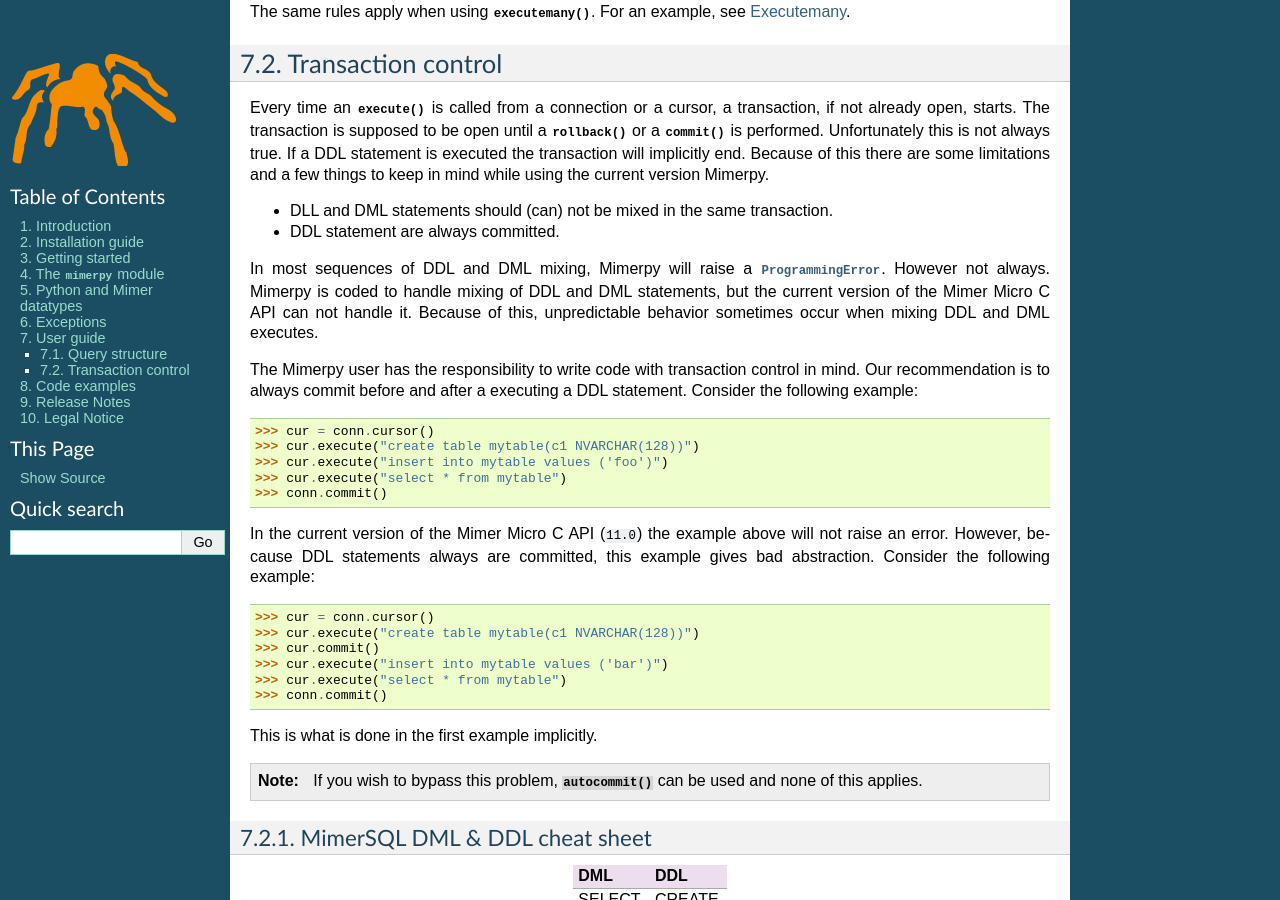
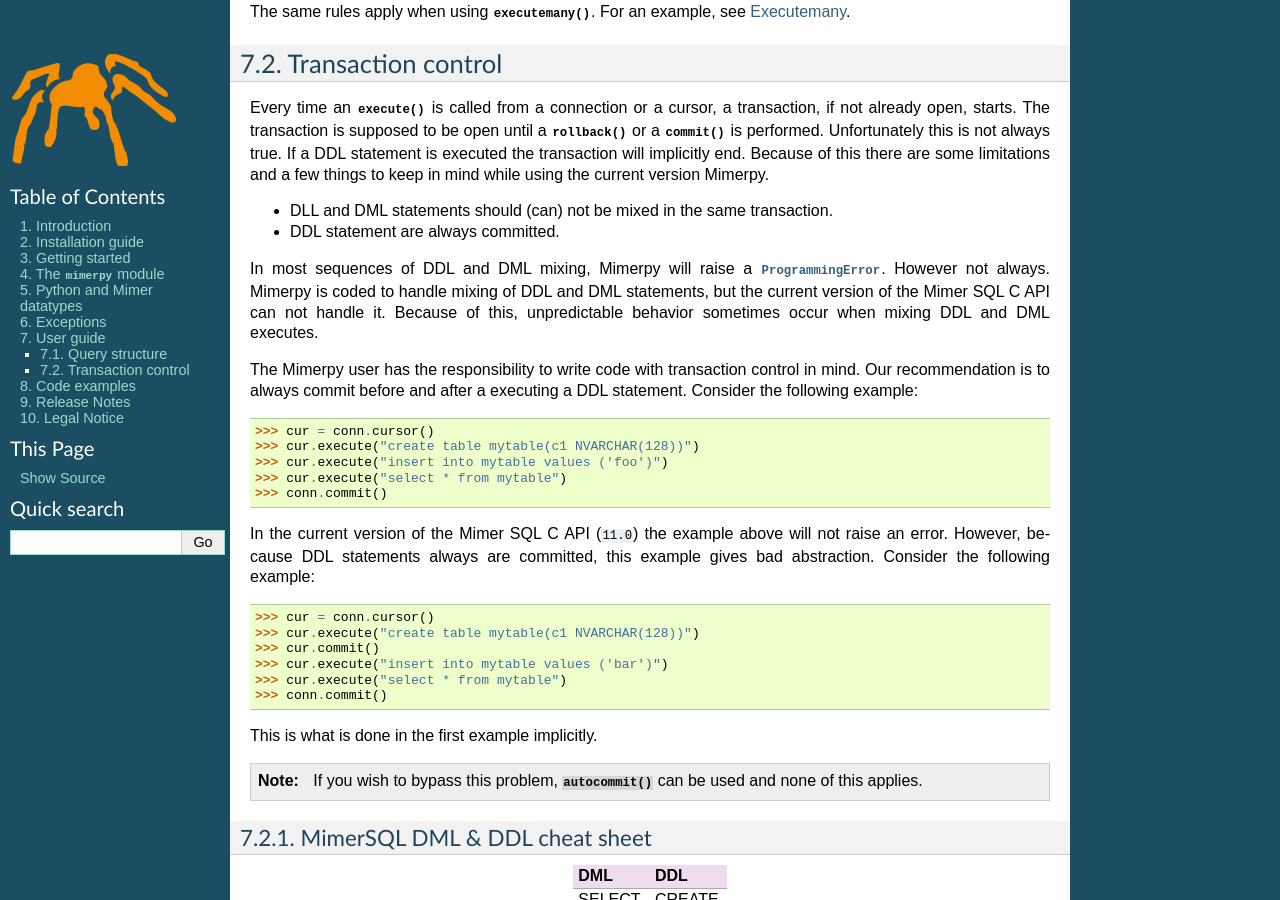
Before and after one commit to mimersql/MimerPy, a Sphinx documentation site: the page built from doc/userguide.rst, in a window 1280 px wide and 900 px high, scrolled down 946 px. Built offline with Sphinx 7.4.7, drawn with Linux system fonts in a browser that asks for light colours; some of the changed text lies outside the part shown.

Commit message:
Fixed links. Formatted paragraphs.

```diff
--- a/doc/gettingstarted.rst
+++ b/doc/gettingstarted.rst
@@ -7,7 +7,7 @@
 uncertain if you have a Mimer server running, or need help getting one
 running, please visit the `Mimer documentation`_.
 
-.. _Mimer documentation: https://developer.mimer.com/products/documentation/
+.. _Mimer documentation: https://developer.mimer.com/documentation/
 
 Checking the Mimerpy installation
 ---------------------------------
--- a/doc/userguide.rst
+++ b/doc/userguide.rst
@@ -4,18 +4,21 @@
 
 .. _mimer-syntax:
 
-This chapter of the documentation covers the relationship between Mimerpy, MimerSQL and the Mimer Micro C API.
+This chapter of the documentation covers the relationship between
+Mimerpy, Mimer SQL and the Mimer SQL C API.
 
 Query structure
 ------------------------
-There are two ways to structure a query in Mimerpy, with or without parameter markers.
+There are two ways to structure a query in Mimerpy, with or without
+parameter markers.
 
 Without parameter markers
 ^^^^^^^^^^^^^^^^^^^^^^^^^^^^^^
 
-Executing a query without parameter markers is done with the MimerSQL syntax.
-If you are looking for help with basic elements of the SQL language and MimerSQL please visit `Mimer documentation`_.
-Consider the following example::
+Executing a query without parameter markers is done with the MimerSQL
+syntax.  If you are looking for help with basic elements of the SQL
+language and MimerSQL please visit `Mimer documentation`_.  Consider
+the following example::
 
   >>> con = mimerpy.connect(dsn ="mimerDB", user="mimerUser", password="password")
   >>> cur = con.execute("create table testtable(c1 NVARCHAR(128), c2 BINARY(3))")
@@ -76,7 +79,7 @@
 * DDL statement are always committed.
 
 In most sequences of DDL and DML mixing, Mimerpy will raise a :exc:`ProgrammingError`. However not always.
-Mimerpy is coded to handle mixing of DDL and DML statements, but the current version of the Mimer Micro C API can not handle it.
+Mimerpy is coded to handle mixing of DDL and DML statements, but the current version of the Mimer SQL C API can not handle it.
 Because of this, unpredictable behavior sometimes occur when mixing DDL and DML executes.
 
 The Mimerpy user has the responsibility to write code with transaction control in mind.
@@ -89,7 +92,7 @@
   >>> cur.execute("select * from mytable")
   >>> conn.commit()
 
-In the current version of the Mimer Micro C API (``11.0``) the example above will not raise an error. However, because DDL
+In the current version of the Mimer SQL C API (``11.0``) the example above will not raise an error. However, because DDL
 statements always are committed, this example gives bad abstraction. Consider the following example::
 
   >>> cur = conn.cursor()
```
